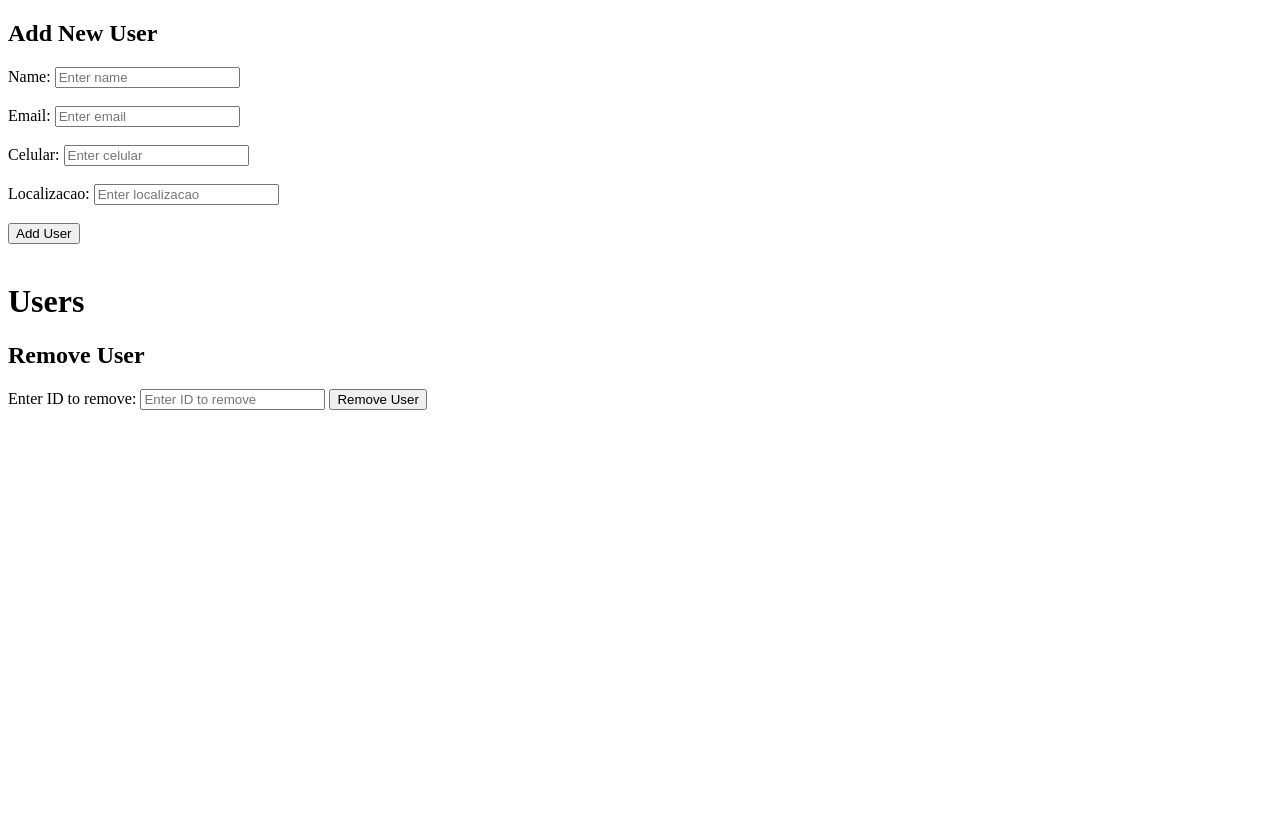
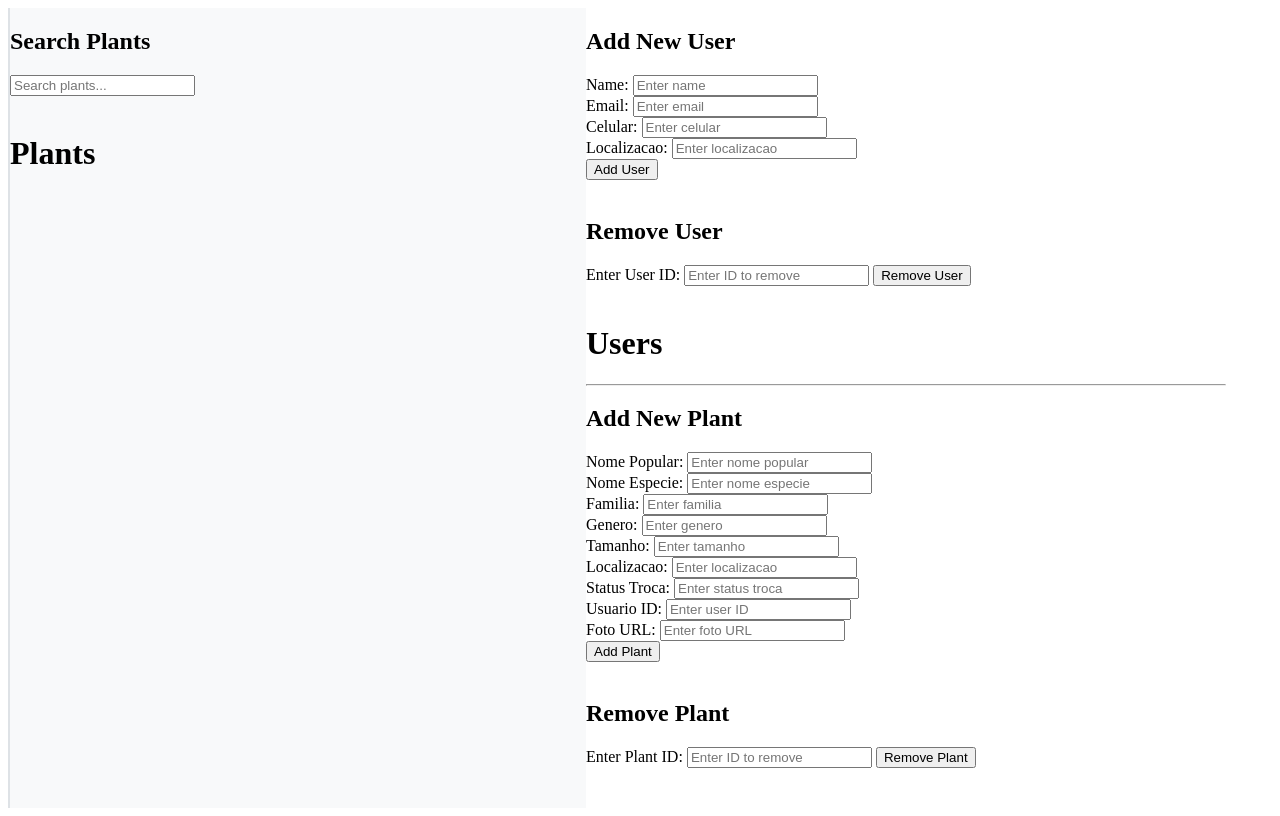
Before and after one commit to Oxy8/INF01127, a Flask app: page / in a window 1280 px wide. Before the commit the page ends 410 px from the top, so only its background shows below. Run offline with Flask 3, Linux system fonts and the light colour scheme; data that the repository does not hold is empty.

Commit message:
Muitas coisas (comentario)

```diff
--- a/src/app.py
+++ b/src/app.py
@@ -2,6 +2,7 @@ from flask import Flask, render_template, jsonify, request
 from flask_sqlalchemy import SQLAlchemy
 from sqlalchemy import text
 import os
+from datetime import datetime
 
 app = Flask(__name__)
 app.config["SQLALCHEMY_DATABASE_URI"] = os.environ.get("PGSOCKET_URI")
@@ -9,6 +10,9 @@ app.config["SQLALCHEMY_TRACK_MODIFICATIONS"] = False
 
 db = SQLAlchemy(app)
 
+#=======================================================
+# Dados
+#=======================================================
 # User Model
 class User(db.Model):
     __tablename__ = "users"
@@ -29,49 +33,32 @@ class Admin(db.Model):
 class Plant(db.Model):
     __tablename__ = "plants"
     id = db.Column(db.Integer, primary_key=True)
-    nome_especie = db.Column(db.String, nullable=False)
-    familia = db.Column(db.String, nullable=False)
-    genero = db.Column(db.String, nullable=False)
+    nome_popular = db.Column(db.String, nullable=False)
+    nome_especie = db.Column(db.String, nullable=True)
+    familia = db.Column(db.String, nullable=True)
+    genero = db.Column(db.String, nullable=True)
     tamanho = db.Column(db.String, nullable=False)  # pequeno, médio, grande
-    localizacao = db.Column(db.String, nullable=False)  # pode ser coordenadas
+    localizacao = db.Column(db.String, nullable=False)
     status_troca = db.Column(db.String, nullable=False)  # disponível, em negociação, trocada
-    usuario_id = db.Column(db.Integer, db.ForeignKey("users.id"), nullable=False)
+    # ondelete="CASCADE" requer que ao deletar um usuário seja forçada uma atualização da lista de plantas (reatividade não vai tão longe)
+    usuario_id = db.Column(db.Integer, db.ForeignKey("users.id", ondelete="CASCADE"), nullable=False)
     data_cadastro = db.Column(db.DateTime, nullable=False)
     foto_url = db.Column(db.String, nullable=True)
+    '''
+    __table_args__ = (
+        CheckConstraint(
+            "LOWER(tamanho) IN ('pequeno', 'médio', 'grande')", name='tamanho_check'
+        ),
+        CheckConstraint(
+            "LOWER(status_troca) IN ('disponível', 'em negociação', 'trocada')", name='status_troca_check'
+        ),
+    )
+    '''
 
-# Search Plants (Basic Implementation)
-@app.route("/search_plants", methods=["GET"])
-def search_plants():
-    especie = request.args.get("especie")
-    familia = request.args.get("familia")
-    genero = request.args.get("genero")
-    raio = request.args.get("raio")
+#=======================================================
+# Add, Remove, Get Users
+#=======================================================
 
-    query = Plant.query
-    if especie:
-        query = query.filter(Plant.nome_especie.ilike(f"%{especie}%"))
-    if familia:
-        query = query.filter(Plant.familia.ilike(f"%{familia}%"))
-    if genero:
-        query = query.filter(Plant.genero.ilike(f"%{genero}%"))
-    # Placeholder for radius filtering - requires geospatial support
-    # if raio:
-    #     query = query.filter_by_radius(User.localizacao, raio)
-
-    plants = query.all()
-    return jsonify([{
-        "id": plant.id,
-        "nome_especie": plant.nome_especie,
-        "familia": plant.familia,
-        "genero": plant.genero,
-        "tamanho": plant.tamanho,
-        "localizacao": plant.localizacao,
-        "status_troca": plant.status_troca,
-        "data_cadastro": plant.data_cadastro.strftime("%Y-%m-%d %H:%M:%S"),
-        "foto_url": plant.foto_url
-    } for plant in plants])
-
-# Basic Routes
 @app.route("/users", methods=["GET"])
 def get_users():
     users = User.query.all()
@@ -99,17 +86,141 @@ def remove_user():
             db.session.commit()
     return jsonify({"status": "success"})
 
+
+#=======================================================
+# Add, Remove, Get Plants
+#=======================================================
+
+@app.route("/plants", methods=["GET"])
+def get_plants():
+    plants = Plant.query.all()
+    return jsonify([
+        {
+            "id": plant.id,
+            "nome_popular": plant.nome_popular,
+            "nome_especie": plant.nome_especie,
+            "familia": plant.familia,
+            "genero": plant.genero,
+            "tamanho": plant.tamanho,
+            "localizacao": plant.localizacao,
+            "status_troca": plant.status_troca,
+            "data_cadastro": plant.data_cadastro.strftime("%Y-%m-%d %H:%M:%S"),
+            "foto_url": plant.foto_url,
+            "usuario_id": plant.usuario_id
+        }
+        for plant in plants
+    ])
+
+
+@app.route("/add_plant", methods=["POST"])
+def add_plant():
+    nome_popular = request.json.get("nome_popular")
+    nome_especie = request.json.get("nome_especie")
+    familia = request.json.get("familia")
+    genero = request.json.get("genero")
+    tamanho = request.json.get("tamanho")
+    localizacao = request.json.get("localizacao")
+    status_troca = request.json.get("status_troca")
+    usuario_id = request.json.get("usuario_id")
+    data_cadastro = datetime.now() # Coloca data automaticamente
+    foto_url = request.json.get("foto_url")
+
+    if nome_popular and tamanho and localizacao and status_troca and usuario_id and data_cadastro:
+        new_plant = Plant(
+            nome_popular=nome_popular,
+            nome_especie=nome_especie,
+            familia=familia,
+            genero=genero,
+            tamanho=tamanho,
+            localizacao=localizacao,
+            status_troca=status_troca,
+            usuario_id=usuario_id,
+            data_cadastro=data_cadastro,
+            foto_url=foto_url
+        )
+        db.session.add(new_plant)
+        db.session.commit()
+
+    return jsonify({"status": "success"})
+
+
+@app.route("/remove_plant", methods=["POST"])
+def remove_plant():
+    remove_id = request.json.get("remove_id")
+
+    if remove_id:
+        plant_to_remove = Plant.query.get(remove_id)
+        if plant_to_remove:
+            db.session.delete(plant_to_remove)
+            db.session.commit()
+
+    return jsonify({"status": "success"})
+
+
+
+#=======================================================
+# SEARCH
+#=======================================================
+@app.route("/search_plants", methods=["GET"])
+def search_plants():
+    query = request.args.get("query")
+    print(f"Received query: {query}")
+
+    similarity_threshold = 0.3  # Adjust as needed
+
+    if not query:
+        return jsonify([])
+
+    query = f"%{query}%"
+
+    plants = Plant.query.filter(
+        db.or_(
+            Plant.nome_popular.ilike(query),
+            Plant.nome_especie.ilike(query),
+            Plant.genero.ilike(query),
+            Plant.familia.ilike(query)
+        )
+    ).all()
+
+    print("Found Plants:")
+    for plant in plants:
+        print(f"ID: {plant.id}, Nome Popular: {plant.nome_popular}, Especie: {plant.nome_especie}, Familia: {plant.familia}, Genero: {plant.genero}")
+
+    return jsonify([
+        {
+            "id": plant.id,
+            "nome_popular": plant.nome_popular,
+            "nome_especie": plant.nome_especie,
+            "familia": plant.familia,
+            "genero": plant.genero,
+            "tamanho": plant.tamanho,
+            "localizacao": plant.localizacao,
+            "status_troca": plant.status_troca,
+            "data_cadastro": plant.data_cadastro.strftime("%Y-%m-%d %H:%M:%S"),
+            "foto_url": plant.foto_url,
+            "usuario_id": plant.usuario_id
+
+        }
+        for plant in plants
+    ])
+
+
+
+#=======================================================
+# Render
+#=======================================================
 @app.route("/", methods=["GET"])
 def home():
     return render_template("home.html")
 
 
 '''
-# Dropa 1 tabela (para modificar ela)
+# Dropa 1 tabela (para modificar atributos ela)
 with app.app_context():
-    db.session.execute(text("DROP TABLE IF EXISTS users CASCADE"))
+    db.session.execute(text("DROP TABLE IF EXISTS plants CASCADE"))
     db.session.commit()
 
+# Cria as tabelas novamente (não vai mexer nas que já)
 with app.app_context():
     db.create_all()
 '''
--- a/src/templates/home.html
+++ b/src/templates/home.html
@@ -1,19 +1,67 @@
 <!DOCTYPE html>
 <html>
 <head>
-    <title>User List</title>
+    <title>User and Plant List</title>
     <script src="https://cdn.jsdelivr.net/npm/alpinejs@3.x.x/dist/cdn.min.js" defer></script>
+    <style>
+        body {
+            display: flex;
+            flex-direction: row;
+            flex-wrap: wrap;
+        }
+        .app {
+            display: flex;
+            flex-direction: row;
+            flex-wrap: wrap;
+        }
+        .main-content {
+            width: 50vw;
+            flex-flow: row nowrap;
+            order: 1;
+        }
+        .sidebar {
+            background-color: #f8f9fa; /* Light background */
+            border-left: 2px solid #dee2e6; /* Stronger border */
+            height: 100vh; /* Full height */
+            width: 45vw;
+            top: 0;
+            overflow-y: auto; /* Scroll if content overflows */
+        }
+    </style>
 </head>
 <body>
-    <div x-data="{
+    <div class="app" x-data="{
             users: [],
+            plants: [],
+            searchQuery: '',
             newName: '',
             newEmail: '',
             newCelular: '',
             newLocalizacao: '',
-            removeId: '',
+            removeUserId: '',
+            newNomePopular: '',
+            newNomeEspecie: '',
+            newFamilia: '',
+            newGenero: '',
+            newTamanho: '',
+            newLocalizacaoPlant: '',
+            newStatusTroca: '',
+            newUsuarioId: '',
+            newFotoUrl: '',
+            removePlantId: '',
+
             fetchUsers() {
                 fetch('/users').then(res => res.json()).then(data => this.users = data);
+            },
+            fetchPlants() {
+                fetch('/plants').then(res => res.json()).then(data => this.plants = data);
+            },
+            searchPlants() {
+                const params = new URLSearchParams({ query: this.searchQuery });
+                console.log('/search_plants?' + params.toString());
+                fetch('/search_plants?' + params.toString())
+                    .then(res => res.json())
+                    .then(data => this.plants = data);
             },
             addUser() {
                 fetch('/add_user', {
@@ -26,7 +74,6 @@
                         localizacao: this.newLocalizacao
                     })
                 }).then(() => {
-                    // Clear the input fields
                     this.newName = '';
                     this.newEmail = '';
                     this.newCelular = '';
@@ -38,47 +85,127 @@
                 fetch('/remove_user', {
                     method: 'POST',
                     headers: {'Content-Type': 'application/json'},
-                    body: JSON.stringify({ remove_id: this.removeId })
+                    body: JSON.stringify({ remove_id: this.removeUserId })
                 }).then(() => {
-                    this.removeId = '';
+                    this.removeUserId = '';
                     this.fetchUsers();
+                    this.fetchPlants();
+                });
+            },
+            addPlant() {
+                fetch('/add_plant', {
+                    method: 'POST',
+                    headers: {'Content-Type': 'application/json'},
+                    body: JSON.stringify({
+                        nome_popular: this.newNomePopular,
+                        nome_especie: this.newNomeEspecie,
+                        familia: this.newFamilia,
+                        genero: this.newGenero,
+                        tamanho: this.newTamanho,
+                        localizacao: this.newLocalizacaoPlant,
+                        status_troca: this.newStatusTroca,
+                        usuario_id: this.newUsuarioId,
+                        foto_url: this.newFotoUrl
+                    })
+                }).then(() => {
+                    this.newNomePopular = '';
+                    this.newNomeEspecie = '';
+                    this.newFamilia = '';
+                    this.newGenero = '';
+                    this.newTamanho = '';
+                    this.newLocalizacaoPlant = '';
+                    this.newStatusTroca = '';
+                    this.newUsuarioId = '';
+                    this.newFotoUrl = '';
+                    this.fetchPlants();
+                });
+            },
+            removePlant() {
+                fetch('/remove_plant', {
+                    method: 'POST',
+                    headers: {'Content-Type': 'application/json'},
+                    body: JSON.stringify({ remove_id: this.removePlantId })
+                }).then(() => {
+                    this.removePlantId = '';
+                    this.fetchPlants();
                 });
             }
-        }" x-init="fetchUsers">
+        }" x-init="fetchUsers(); fetchPlants();">
 
-        <h2>Add New User</h2>
+        <div class="main-content" x-data="{...}">
+            <!-- User Management -->
+            <h2>Add New User</h2>
+            <label>Name:</label>
+            <input type="text" x-model="newName" placeholder="Enter name" required><br>
+            <label>Email:</label>
+            <input type="email" x-model="newEmail" placeholder="Enter email" required><br>
+            <label>Celular:</label>
+            <input type="text" x-model="newCelular" placeholder="Enter celular" required><br>
+            <label>Localizacao:</label>
+            <input type="text" x-model="newLocalizacao" placeholder="Enter localizacao" required><br>
+            <button @click="addUser">Add User</button><br><br>
 
-        <label for="name">Name:</label>
-        <input type="text" x-model="newName" placeholder="Enter name" required>
-        <br><br>
+            <h2>Remove User</h2>
+            <label>Enter User ID:</label>
+            <input type="number" x-model="removeUserId" placeholder="Enter ID to remove" required>
+            <button @click="removeUser">Remove User</button><br><br>
 
-        <label for="email">Email:</label>
-        <input type="email" x-model="newEmail" placeholder="Enter email" required>
-        <br><br>
+            <h1>Users</h1>
+            <ul>
+                <template x-for="user in users" :key="user.id">
+                    <li x-text="user.id + ' - ' + user.name"></li>
+                </template>
+            </ul>
 
-        <label for="celular">Celular:</label>
-        <input type="text" x-model="newCelular" placeholder="Enter celular" required>
-        <br><br>
+            <hr>
 
-        <label for="localizacao">Localizacao:</label>
-        <input type="text" x-model="newLocalizacao" placeholder="Enter localizacao" required>
-        <br><br>
+            <!-- Plant Management -->
+            <h2>Add New Plant</h2>
+            <label>Nome Popular:</label>
+            <input type="text" x-model="newNomePopular" placeholder="Enter nome popular" required><br>
+            <label>Nome Especie:</label>
+            <input type="text" x-model="newNomeEspecie" placeholder="Enter nome especie"><br>
+            <label>Familia:</label>
+            <input type="text" x-model="newFamilia" placeholder="Enter familia"><br>
+            <label>Genero:</label>
+            <input type="text" x-model="newGenero" placeholder="Enter genero"><br>
+            <label>Tamanho:</label>
+            <input type="text" x-model="newTamanho" placeholder="Enter tamanho" required><br>
+            <label>Localizacao:</label>
+            <input type="text" x-model="newLocalizacaoPlant" placeholder="Enter localizacao" required><br>
+            <label>Status Troca:</label>
+            <input type="text" x-model="newStatusTroca" placeholder="Enter status troca" required><br>
+            <label>Usuario ID:</label>
+            <input type="number" x-model="newUsuarioId" placeholder="Enter user ID" required><br>
+            <label>Foto URL:</label>
+            <input type="text" x-model="newFotoUrl" placeholder="Enter foto URL"><br>
+            <button @click="addPlant">Add Plant</button><br><br>
 
-        <button @click="addUser">Add User</button>
-        <br><br>
+            <h2>Remove Plant</h2>
+            <label>Enter Plant ID:</label>
+            <input type="number" x-model="removePlantId" placeholder="Enter ID to remove" required>
+            <button @click="removePlant">Remove Plant</button><br><br>
+        </div>
 
-        <h1>Users</h1>
-        <ul>
-            <template x-for="user in users" :key="user.id">
-                <li x-text="user.id + ' - ' + user.name"></li>
-            </template>
-        </ul>
+        <div class="sidebar" x-data="{...}">
+            <h2>Search Plants</h2>
+            <input type="text" x-model="searchQuery" placeholder="Search plants..." @input="searchPlants"><br><br>
 
-        <h2>Remove User</h2>
-
-        <label for="removeId">Enter ID to remove:</label>
-        <input type="number" x-model="removeId" placeholder="Enter ID to remove" required>
-        <button @click="removeUser">Remove User</button>
+            <h1>Plants</h1>
+            <ul>
+                <template x-for="plant in plants" :key="plant.id">
+                    <li>
+                        <strong>ID:</strong> <span x-text="plant.id"></span><br>
+                        <strong>Nome Popular:</strong> <span x-text="plant.nome_popular"></span><br>
+                        <strong>Nome Especie:</strong> <span x-text="plant.nome_especie"></span><br>
+                        <strong>Familia:</strong> <span x-text="plant.familia"></span><br>
+                        <strong>Genero:</strong> <span x-text="plant.genero"></span><br>
+                        <strong>ID Usuario:</strong> <span x-text="plant.usuario_id"></span><br>
+                        <hr>
+                    </li>
+                </template>
+            </ul>
+        </div>
     </div>
 </body>
 </html>
```
